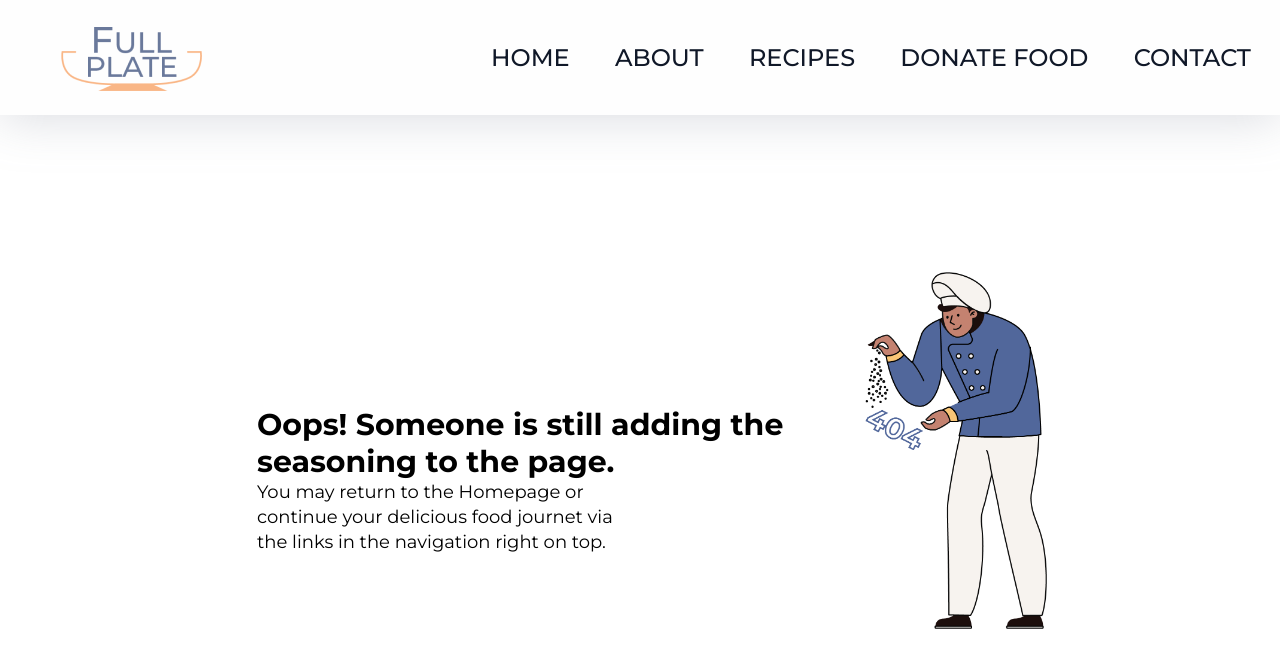
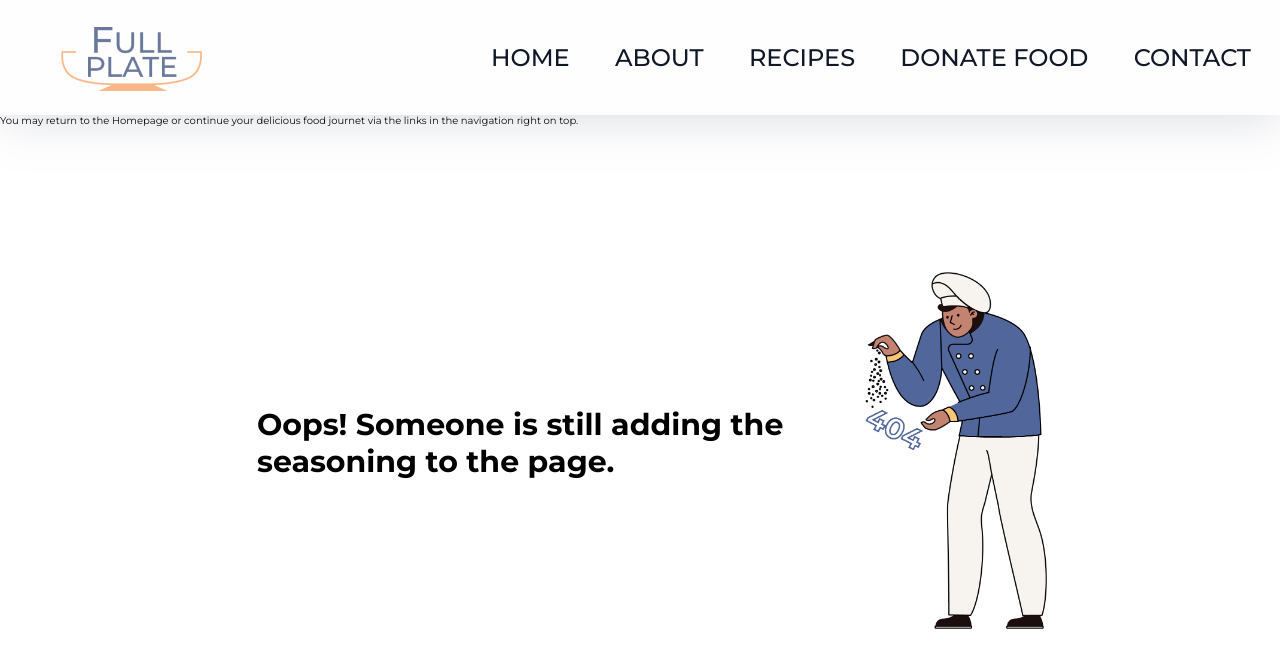
Before and after one commit to Don-PhDev/FullPlate, a React (Create React App) app: page /notfound in a window 1280 px wide. Shown: the top 668 px of the page. Built offline with nearby package versions, Linux system fonts and the light colour scheme; no server answers.

Commit message:
Error Message
 Changed the text and centered

```diff
--- a/src/pages/Recipes.jsx
+++ b/src/pages/Recipes.jsx
@@ -21,7 +21,7 @@ export default function Recipes() {
     fetchRecipes(recipes)
 
     if (recipes.length === 0 ) {
-      setMessage("Darn! Can't find any recipes. Try adding more ingredients."
+      setMessage("Oh No! We cound not find anything in out cookbookds for that. Please try another combination"
         );
     } else {
       setMessage('');
@@ -75,7 +75,7 @@ export default function Recipes() {
              console.log(recipe)
             return <RecipeTile recipe={recipe} />
 })}
-     </div>
+     </div >
        <p className="noRecipeMessage">{message}</p>
     </div>
     </>
--- a/src/styles/NotFound.css
+++ b/src/styles/NotFound.css
@@ -16,13 +16,9 @@ line-height: 37px;
 
 }
 
-.opps{
+.noRecipeMessage{
 padding-top: 1.5rem;
-position: absolute;
-width: 364px;
-height: 75px;
-left: 257px;
-top: 465px;
+margin-left: 25rem;
 font-style: normal;
 font-weight: 400;
 font-size: 18px;
```
